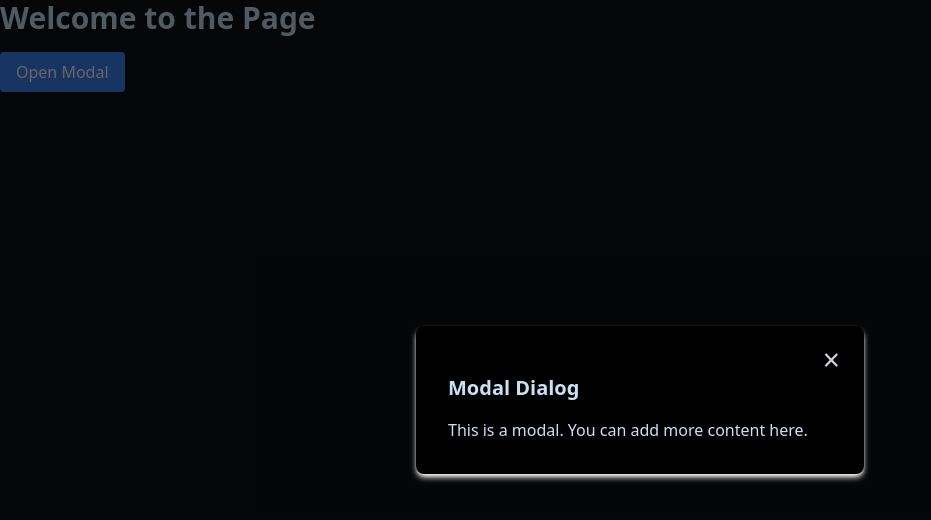
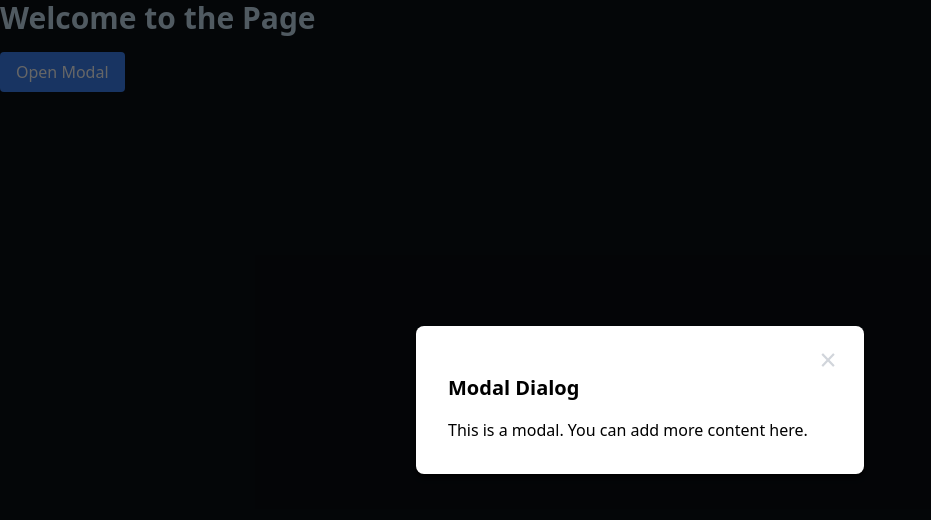
Before and after one commit to aceducky/modal, a React (Vite) app: page / in a window 1280 px wide. Both pictures are taken after a click on the button "Open Modal". Shown: the top 520 px of the page, without its empty margins (0-931 px from the left). Built offline with nearby package versions, Linux system fonts and the light colour scheme.

Commit message:
modified:   src/Modal.jsx

```diff
--- a/src/Modal.jsx
+++ b/src/Modal.jsx
@@ -38,10 +38,10 @@ function Modal({ isModalOpen, closeModal, children }) {
     <div className="fixed inset-0 bg-black bg-opacity-60 flex justify-center items-center z-50">
       <div
         ref={modalRef}
-        className="bg-black shadow-md shadow-white p-8 rounded-lg max-w-md w-full relative"
+        className="bg-white shadow-md shadow-black p-8 rounded-lg max-w-md w-full relative text-black"
       >
         <button
-          className="absolute top-4 right-4 text-3xl text-gray-300 hover:text-gray-100 hover:bg-gray-900 focus:outline-none rounded-full px-2 pt-0 pb-1"
+          className="absolute top-4 right-4 text-3xl text-gray-300 hover:text-gray-100 hover:bg-blue-600 focus:outline-none rounded-full h-10 w-10 pt-0 pb-2"
           onClick={closeModal}
         >
           &times;
```
